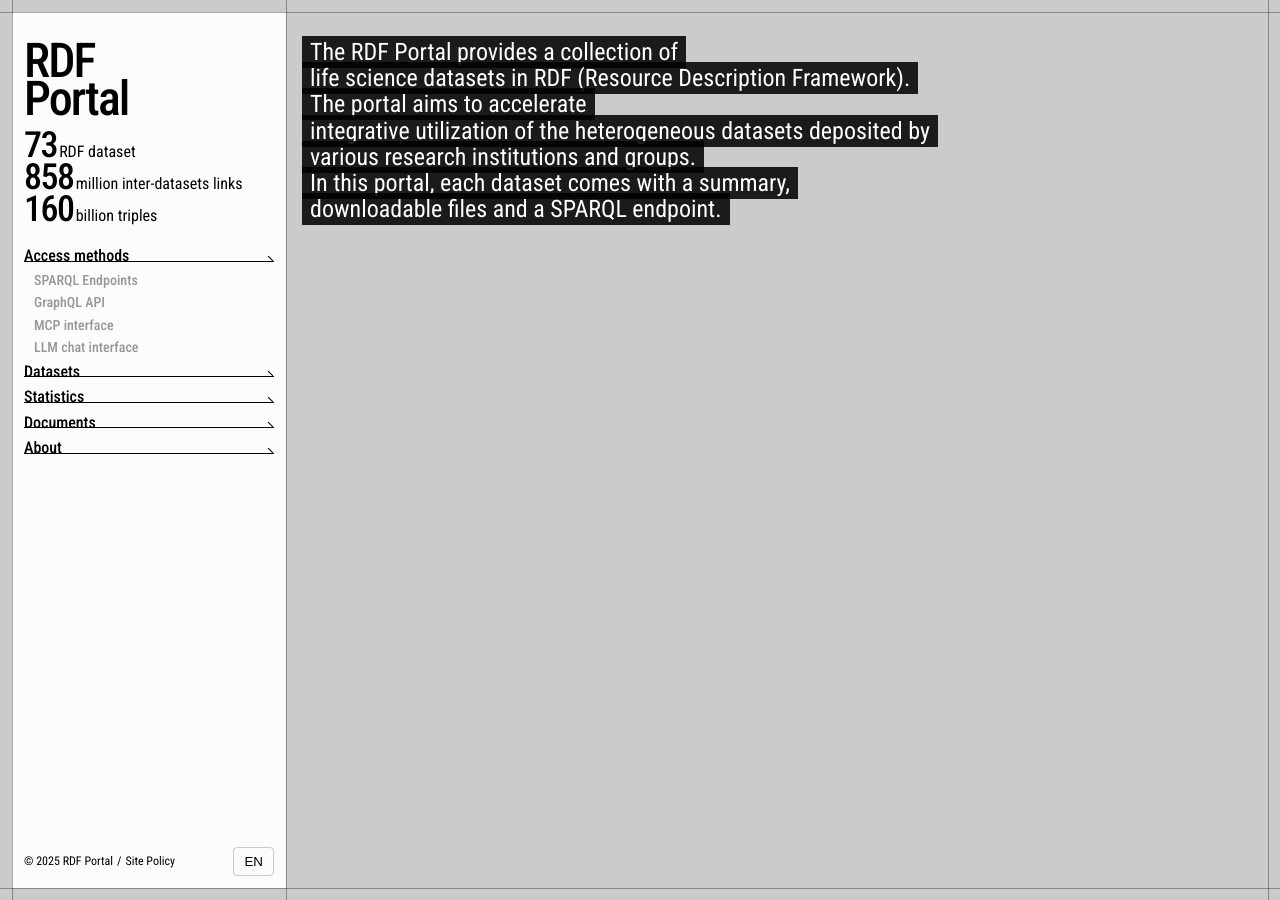
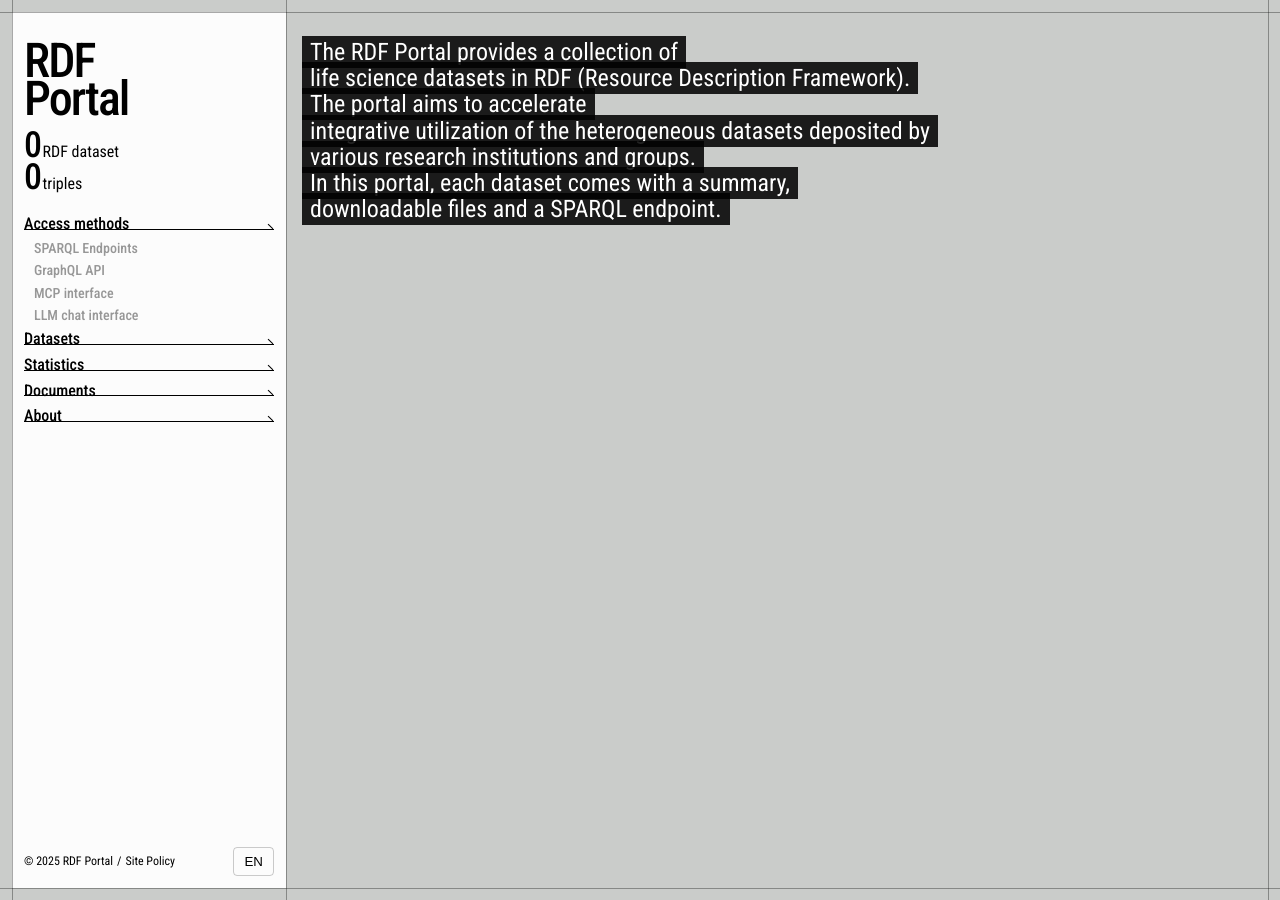
Before and after one commit to rdfportal/website, a Jekyll site: the page built from index.md, in a window 1280 px wide. Built offline with Jekyll 4.4.1, drawn with Linux system fonts in a browser that asks for light colours.

Commit message:
change dynamically

```diff
--- a/_layouts/default.html
+++ b/_layouts/default.html
@@ -17,9 +17,49 @@
     <div class="inner">
       <h1><a href="{{ '/' | relative_url }}">RDF<br>Portal</a></h1>
       <ul class="stats">
-        <li><span>73</span><span>RDF dataset</span></li>
-        <li><span>858</span><span>million inter-datasets links</span></li>
-        <li><span>160</span><span>billion triples</span></li>
+        <li><span>{{ site.data.datasets | size }}</span><span>RDF dataset</span></li>
+        {% assign total_triples = 0 %}
+        {% for d in site.data.datasets | default: [] %}
+        {% assign t = d.statistics.number_of_triples | default: 0 %}
+        {% assign total_triples = total_triples | plus: t %}
+        {% endfor %}
+        {% comment %} Format into million/billion/trillion with one decimal when appropriate {% endcomment %}
+        {% if total_triples >= 1000000000000 %}
+        {% assign unit_div10 = 100000000000 %}
+        {% assign scaled10 = total_triples | divided_by: unit_div10 %}
+        {% assign intpart = scaled10 | divided_by: 10 %}
+        {% assign dec = scaled10 | modulo: 10 %}
+        {% if dec == 0 %}
+        {% assign display = intpart %}
+        {% else %}
+        {% assign display = intpart | append: '.' | append: dec %}
+        {% endif %}
+        <li><span>{{ display }}</span><span>trillion triples</span></li>
+        {% elsif total_triples >= 1000000000 %}
+        {% assign unit_div10 = 100000000 %}
+        {% assign scaled10 = total_triples | divided_by: unit_div10 %}
+        {% assign intpart = scaled10 | divided_by: 10 %}
+        {% assign dec = scaled10 | modulo: 10 %}
+        {% if dec == 0 %}
+        {% assign display = intpart %}
+        {% else %}
+        {% assign display = intpart | append: '.' | append: dec %}
+        {% endif %}
+        <li><span>{{ display }}</span><span>billion triples</span></li>
+        {% elsif total_triples >= 1000000 %}
+        {% assign unit_div10 = 100000 %}
+        {% assign scaled10 = total_triples | divided_by: unit_div10 %}
+        {% assign intpart = scaled10 | divided_by: 10 %}
+        {% assign dec = scaled10 | modulo: 10 %}
+        {% if dec == 0 %}
+        {% assign display = intpart %}
+        {% else %}
+        {% assign display = intpart | append: '.' | append: dec %}
+        {% endif %}
+        <li><span>{{ display }}</span><span>million triples</span></li>
+        {% else %}
+        <li><span>{{ total_triples | default: 0 }}</span><span>triples</span></li>
+        {% endif %}
       </ul>
       <nav>
         <ul>
```
